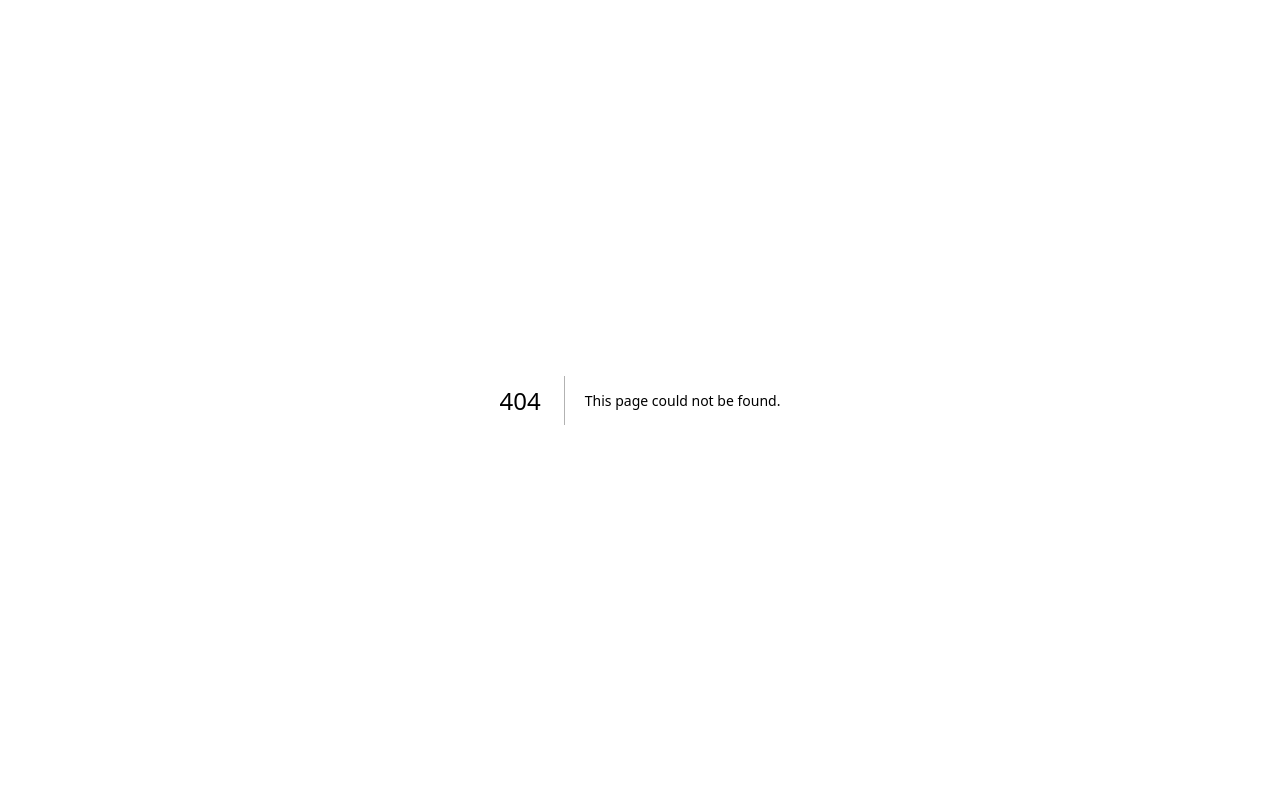
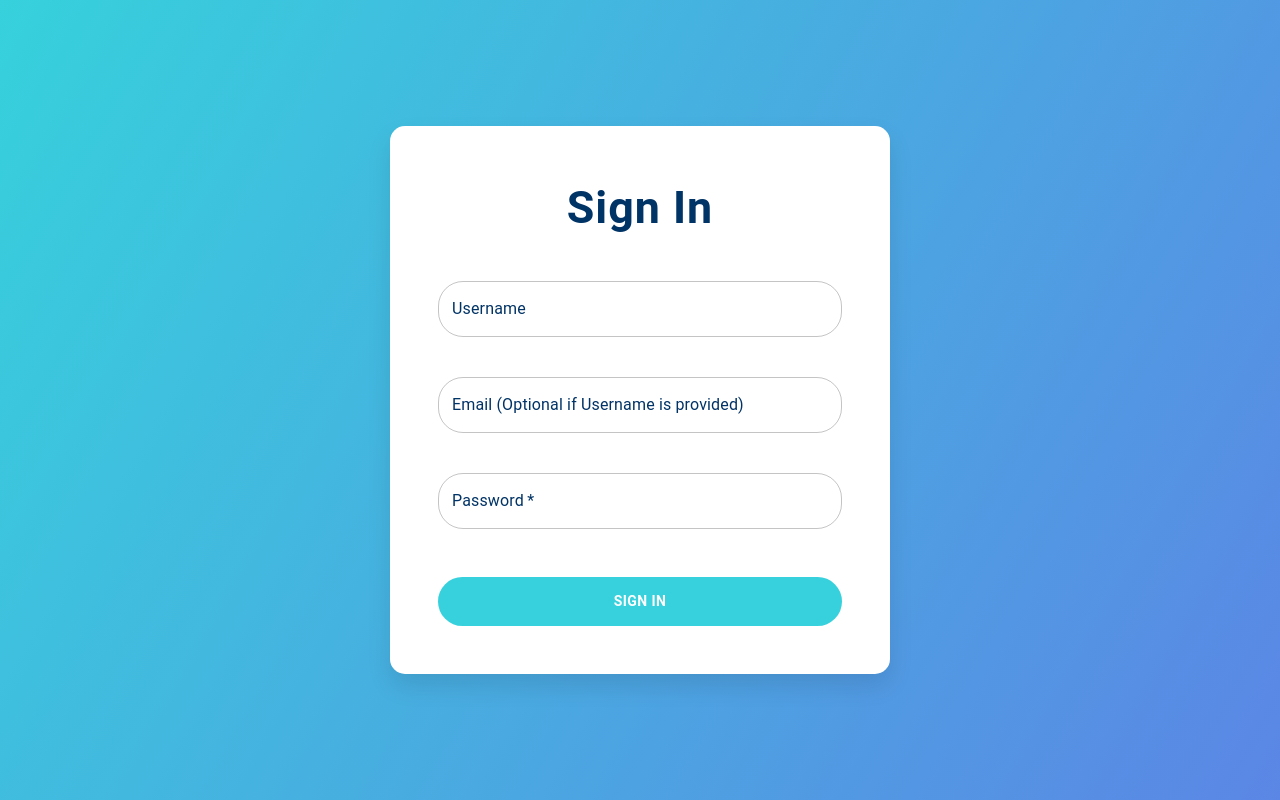
Before and after one commit to sumprj/market_wealth, a Next.js app in the folder frontend/: page /signin in a window 1280 px wide. Before the commit this address had no page. Built offline with nearby package versions, Linux system fonts and the light colour scheme.

Commit message:
enhance signup form with dynamic field rendering and validation

```diff
--- /dev/null
+++ b/frontend/src/app/signin/page.tsx
@@ -0,0 +1,191 @@
+'use client';
+
+import React, { useState } from 'react';
+import { Container, TextField, Button, Typography, Box, Grid, CircularProgress } from '@mui/material';
+import { styled } from '@mui/system';
+
+// Styled components for consistent UI
+const FormContainer = styled(Box)({
+  display: 'flex',
+  justifyContent: 'center',
+  alignItems: 'center',
+  height: '100vh',
+  background: 'linear-gradient(120deg, #36d1dc, #5b86e5)', // Blue gradient
+  backgroundSize: 'cover',
+  backgroundAttachment: 'fixed',
+  boxSizing: 'border-box',
+});
+
+const FormBox = styled(Box)({
+  background: '#fff',
+  padding: '3rem',
+  borderRadius: '15px',
+  boxShadow: '0 12px 24px rgba(0, 0, 0, 0.1)',
+  width: '100%',
+  maxWidth: '500px',
+  transition: 'all 0.3s ease-in-out',
+  '&:hover': {
+    transform: 'scale(1.03)',
+    boxShadow: '0 18px 36px rgba(0, 0, 0, 0.15)',
+  },
+});
+
+const Title = styled(Typography)({
+  color: '#003366',
+  fontWeight: '700',
+  fontSize: '2.8rem',
+  textAlign: 'center',
+  marginBottom: '1.5rem',
+  letterSpacing: '1px',
+});
+
+const ErrorText = styled(Typography)({
+  color: '#ff6b6b',
+  fontSize: '1rem',
+  textAlign: 'center',
+  marginBottom: '1rem',
+});
+
+const StyledButton = styled(Button)({
+  marginTop: '1.5rem',
+  borderRadius: '30px',
+  padding: '12px 0',
+  backgroundColor: '#36d1dc',
+  color: '#fff',
+  fontWeight: 'bold',
+  transition: 'background-color 0.3s ease-in-out',
+  '&:hover': {
+    backgroundColor: '#5b86e5',
+  },
+});
+
+const Signin = () => {
+  const [formData, setFormData] = useState({
+    username: '',
+    email: '',
+    password: '',
+  });
+  const [loading, setLoading] = useState(false);
+  const [error, setError] = useState('');
+
+  const handleChange = (e: React.ChangeEvent<HTMLInputElement>) => {
+    setFormData({ ...formData, [e.target.name]: e.target.value });
+  };
+
+  const handleSubmit = async (e: React.FormEvent) => {
+    e.preventDefault();
+    setLoading(true);
+    setError('');
+
+    // Ensure either username or email is provided
+    if (!formData.username && !formData.email) {
+      setError('Please enter either Username or Email');
+      setLoading(false);
+      return;
+    }
+
+    try {
+      const requestBody: any = {
+        password: formData.password,
+      };
+      if (formData.username) requestBody.username = formData.username;
+      if (formData.email) requestBody.email = formData.email;
+
+      const response = await fetch('http://localhost:5000/users/sign-in', {
+        method: 'POST',
+        headers: {
+          'Content-Type': 'application/json',
+        },
+        body: JSON.stringify(requestBody),
+      });
+
+      if (!response.ok) {
+        const errorData = await response.json();
+        throw new Error(errorData.message || 'Sign-in failed');
+      }
+
+      const data = await response.json();
+      alert(`Sign-in successful. Token: ${data.token}`);
+      localStorage.setItem('accessToken', data.token);
+    } catch (err: any) {
+      setError(err.message || 'Something went wrong. Please try again.');
+    } finally {
+      setLoading(false);
+    }
+  };
+
+  return (
+    <FormContainer>
+      <FormBox>
+        <Title>Sign In</Title>
+
+        {error && <ErrorText>{error}</ErrorText>}
+
+        <form noValidate autoComplete="off" onSubmit={handleSubmit}>
+          <Grid container spacing={2}>
+            <Grid item xs={12}>
+              <TextField
+                fullWidth
+                label="Username"
+                variant="outlined"
+                margin="normal"
+                name="username"
+                value={formData.username}
+                onChange={handleChange}
+                InputLabelProps={{
+                  style: { color: '#003366' },
+                }}
+                InputProps={{
+                  style: { borderRadius: '25px' },
+                }}
+              />
+            </Grid>
+            <Grid item xs={12}>
+              <TextField
+                fullWidth
+                label="Email (Optional if Username is provided)"
+                variant="outlined"
+                margin="normal"
+                name="email"
+                value={formData.email}
+                onChange={handleChange}
+                InputLabelProps={{
+                  style: { color: '#003366' },
+                }}
+                InputProps={{
+                  style: { borderRadius: '25px' },
+                }}
+              />
+            </Grid>
+            <Grid item xs={12}>
+              <TextField
+                fullWidth
+                label="Password"
+                type="password"
+                variant="outlined"
+                margin="normal"
+                required
+                name="password"
+                value={formData.password}
+                onChange={handleChange}
+                InputLabelProps={{
+                  style: { color: '#003366' },
+                }}
+                InputProps={{
+                  style: { borderRadius: '25px' },
+                }}
+              />
+            </Grid>
+            <Grid item xs={12}>
+              <StyledButton type="submit" fullWidth disabled={loading}>
+                {loading ? <CircularProgress size={24} color="inherit" /> : 'Sign In'}
+              </StyledButton>
+            </Grid>
+          </Grid>
+        </form>
+      </FormBox>
+    </FormContainer>
+  );
+};
+
+export default Signin;
```
Also changed, not shown: frontend/src/app/signup/page.tsx (+51 -122 lines), 1 other file (tests, documents, lock files or other folders).
